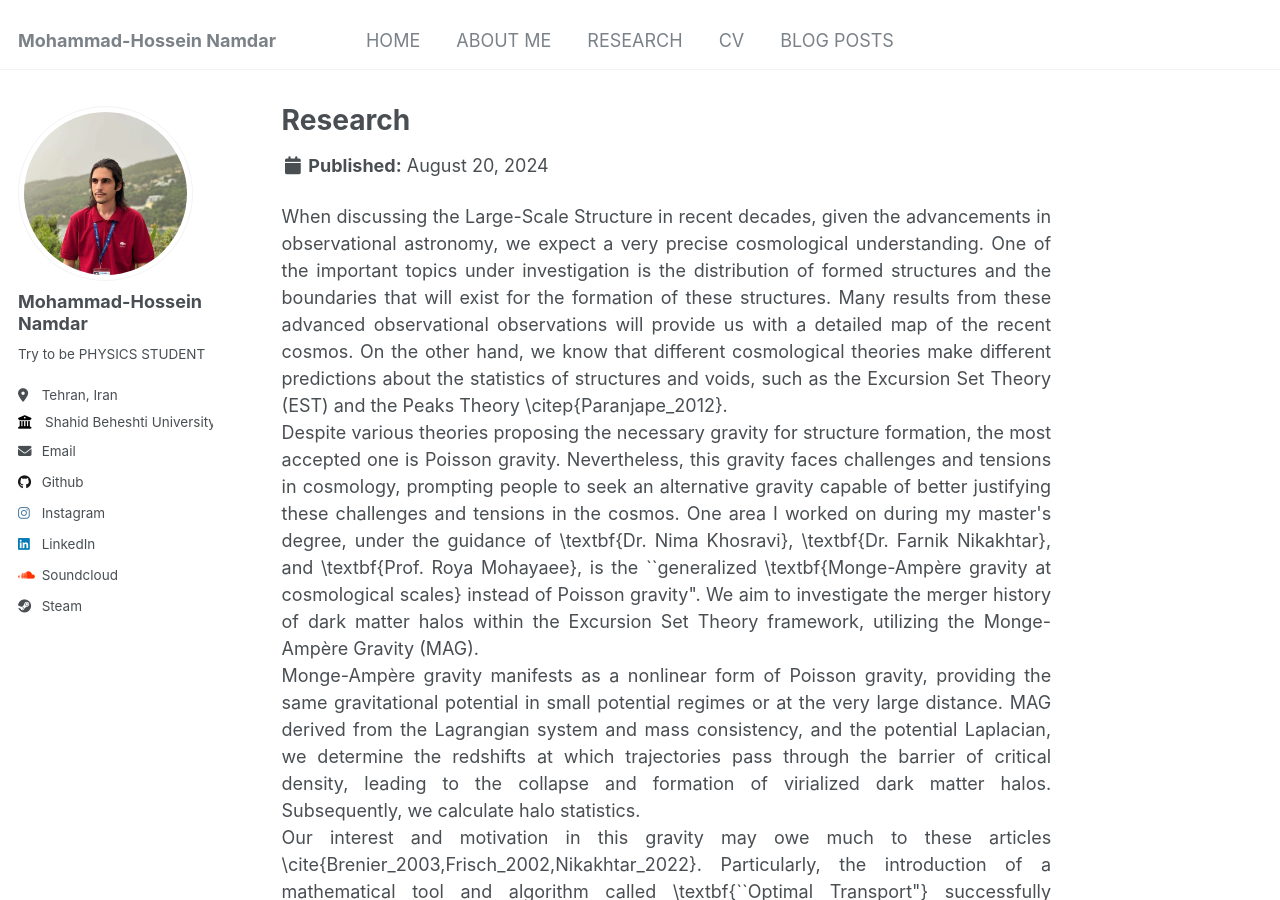
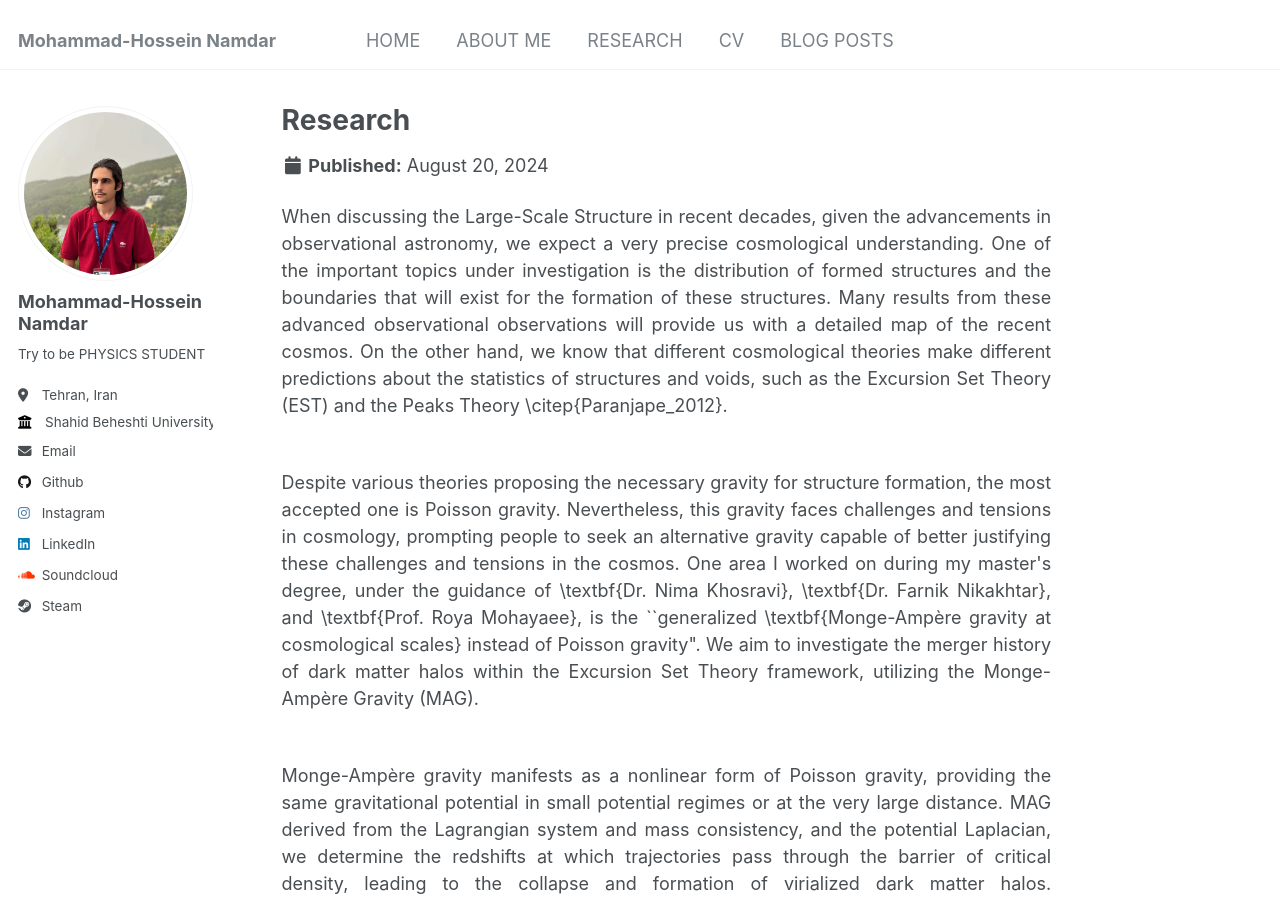
Before and after one commit to mhnamdar/mhnamdar.github.io, a Jekyll site: the page built from _pages/research.md, in a window 1280 px wide and 900 px high. Built offline with Jekyll 4.4.1, drawn with Linux system fonts in a browser that asks for light colours.

Commit message:
قفاثق

```diff
--- a/_pages/research.md
+++ b/_pages/research.md
@@ -6,32 +6,32 @@ modified: 2024-08-20
 <div align="justify">
 When discussing the Large-Scale Structure in recent decades, given the advancements in observational astronomy, we expect a very precise cosmological understanding. One of the important topics under investigation is the distribution of formed structures and the boundaries that will exist for the formation of these structures. Many results from these advanced observational observations will provide us with a detailed map of the recent cosmos. On the other hand, we know that different cosmological theories make different predictions about the statistics of structures and voids, such as the Excursion Set Theory (EST) and the Peaks Theory \citep{Paranjape_2012}.
 </div>
-
+<br> <!-- فاصله بین پاراگراف‌ها -->
 
 <div align="justify">
 Despite various theories proposing the necessary gravity for structure formation, the most accepted one is Poisson gravity. Nevertheless, this gravity faces challenges and tensions in cosmology, prompting people to seek an alternative gravity capable of better justifying these challenges and tensions in the cosmos. One area I worked on during my master's degree, under the guidance of \textbf{Dr. Nima Khosravi}, \textbf{Dr. Farnik Nikakhtar}, and \textbf{Prof. Roya Mohayaee}, is the ``generalized \textbf{Monge-Ampère gravity at cosmological scales} instead of Poisson gravity". We aim to investigate the merger history of dark matter halos within the Excursion Set Theory framework, utilizing the Monge-Ampère Gravity (MAG).
 </div>
 
-
+<br> <!-- فاصله بین پاراگراف‌ها -->
 <div align="justify">
 Monge-Ampère gravity manifests as a nonlinear form of Poisson gravity, providing the same gravitational potential in small potential regimes or at the very large distance. MAG derived from the Lagrangian system and mass consistency, and the potential Laplacian, we determine the redshifts at which trajectories pass through the barrier of critical density, leading to the collapse and formation of virialized dark matter halos. Subsequently, we calculate halo statistics.
 </div>
 
-
+<br> <!-- فاصله بین پاراگراف‌ها -->
 <div align="justify">
 Our interest and motivation in this gravity may owe much to these articles \cite{Brenier_2003,Frisch_2002,Nikakhtar_2022}. Particularly, the introduction of a mathematical tool and algorithm called \textbf{``Optimal Transport"} successfully simulated the structures formed, termed cosmic webs, using Monge-Ampère gravity. The obtained results, compared to Poisson gravity, were significantly noteworthy, prompting a more specialized investigation into Monge-Ampère gravity.
 </div>
-
+<br> <!-- فاصله بین پاراگراف‌ها -->
 
 <div align="justify">
 Therefore, initially, we extracted the force from the Monge-Ampère equation. Assuming a test particle in spherical symmetrically distributed space, we derived the force for Monge-Ampère. A critical constraint we imposed was that at very far distances (towards infinity), the behavior of Monge-Ampère force aligns perfectly with Poisson force. Despite challenges, we managed to extract the resultant force.
 </div>
-
+<br> <!-- فاصله بین پاراگراف‌ها -->
 
 <div align="justify">
 The next steps involved investigating the effects of Monge-Ampère gravity on halo statistics. We began by obtaining the critical density for structure formation in the nonlinear regime, aiming to discuss the formation of small-scale structures such as galaxies and galaxy clusters. So, to start in the nonlinear regime, according from Newton's second law, we solved equations, particularly utilizing the Runge-Kutta method for numerical solutions for MAG. To validate our algorithm, we performed numerical steps for Poisson gravity, known to produce a cycloid curve, unlike the case for Monge-Ampère. Ultimately, for Monge-Ampère, we obtained almost the same result as Poisson, indicating that structures initially move away from each other and then collapse due to gravitational constraints. However, it was found that the virial radius in Monge-Ampère is larger than in Poisson, meaning that celestial bodies in a given redshift require more time in Monge-Ampère gravity compared to Poisson gravity to form structures [As you can see in Figure 2 of the article \cite{bonnefous2024mongeamperegravityoptimaltransport}, which is the result of Prof. Bruno Lévy's simulation efforts].
 </div>
-
+<br> <!-- فاصله بین پاراگراف‌ها -->
 
 <div align="justify">
 Though successful in extracting the density variance, challenges persist in solving it in the linear regime, currently under the investigation of Prof. Roya Mohayaee. Nonetheless, extracting halo statistics isn't arduous, aided by existing theories such as EST, enabling the plotting of a power spectrum. Future work involves examining mass function profiles and obtaining final halo statistics in various redshifts, necessitating the adoption of tools like Optimal Transport to simulate cosmic webs for MAG and comparison with simulations conducted in Poisson gravity.
@@ -43,11 +43,11 @@ Additional motivations for pursuing this gravity include:
 1. Absence of Free Parameters (Numerical and Physical),
 1. and Capturing Anisotropic Collapse.
 
-
+<br> <!-- فاصله بین پاراگراف‌ها -->
 <div align="justify">
 Alongside these, we thoroughly examined Monge-Ampère gravity and its density contrast evolution equations in Fourier space, leading to the extraction of the growth factor. Moreover, we solved the potential resulting from this gravity in different dimensions and spherical coordinates, detailed in my thesis in Persian, awaiting translation and completion.
 </div>
-
+<br> <!-- فاصله بین پاراگراف‌ها -->
  <div align="justify">
 Ultimately, our research extends beyond cosmology into Physics, Mathematics, and Computer Science, covering Stochastic Methods, Numerical methods, Nonlinear Dynamics, and Programming with Python and Mathematica. Please feel free to ask any questions or request information, codes, or reports from my work.
 </div>
```
Also changed, not shown: _pages/aboutme.md (+3 -0 lines).
